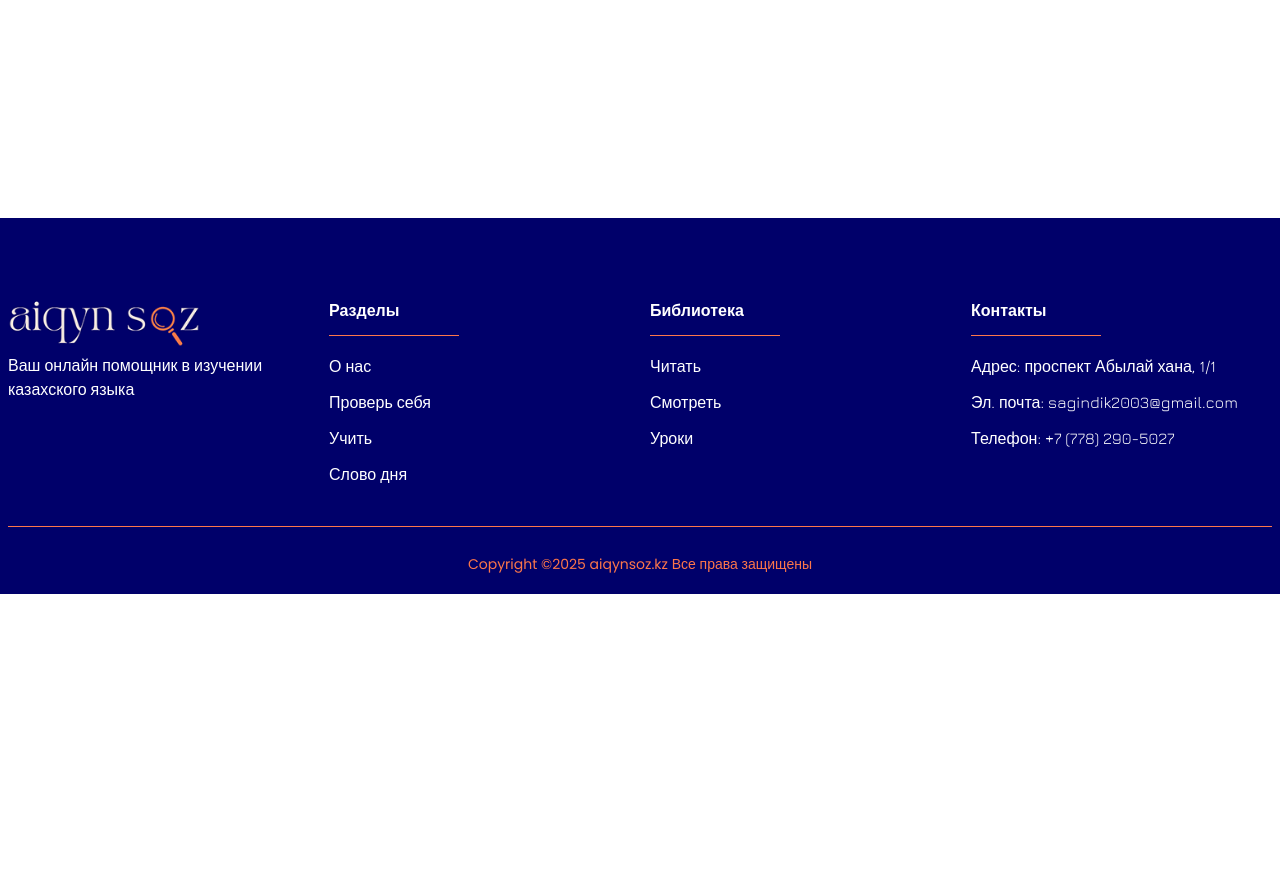
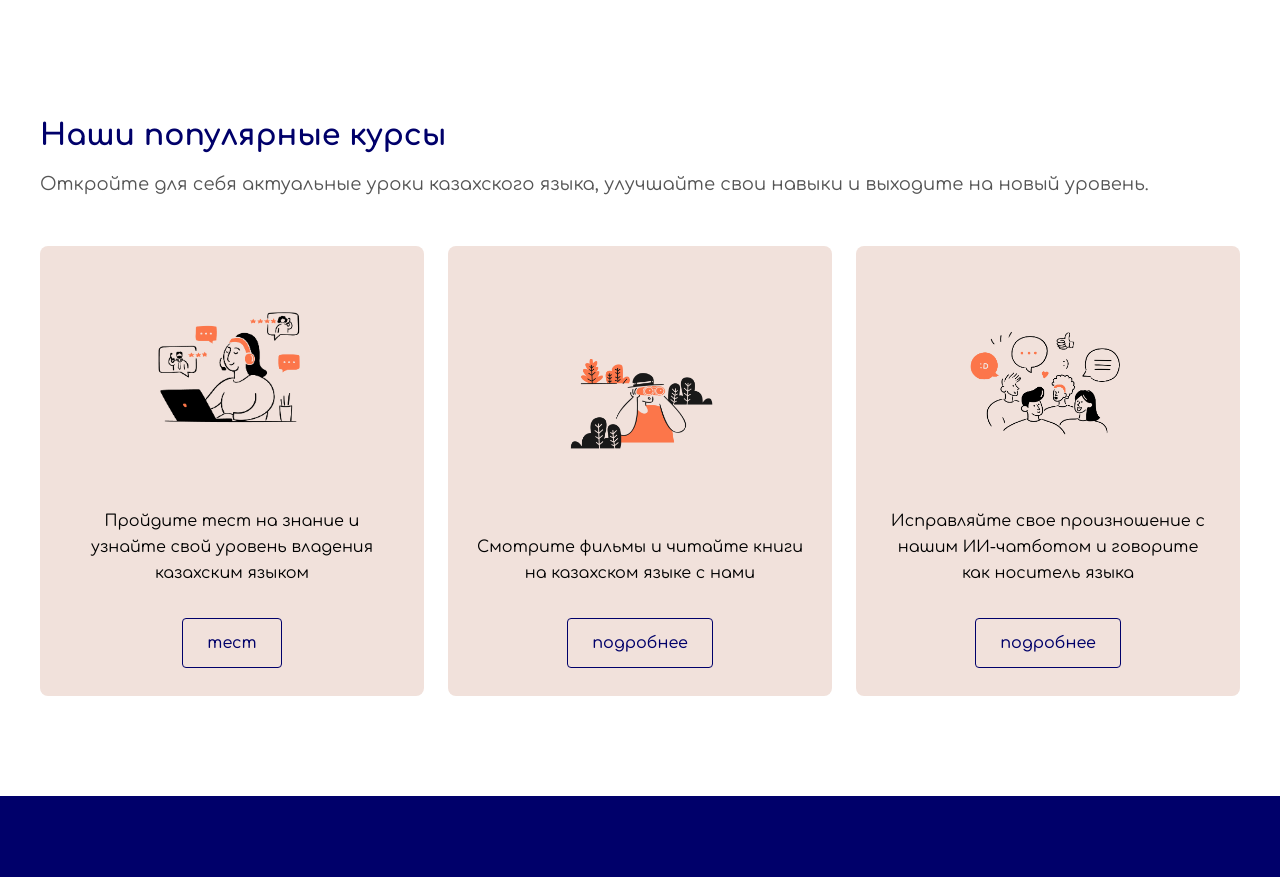
Before and after one commit to Sagyndyk840/aiqynsoz, a React (Vite) app: page / in a window 1280 px wide. Shown: the part 959-1836 px from the top of the page. Before the commit the page ends 1553 px from the top, so only its background shows below. Built offline with nearby package versions, Linux system fonts and the light colour scheme; a web font is replaced by a local one.

Commit message:
- Add CourseSection for HomePage and fix footer

```diff
--- a/src/app/styles/index.css
+++ b/src/app/styles/index.css
@@ -7,9 +7,10 @@
 :root {
     --font-family: "Jura", sans-serif;
     --second-family: "Poppins", sans-serif;
-    --third-family: "Inter", sans-serif;
-    --font3: "Jost", sans-serif;
-    --font4: "Lexend", sans-serif;
+    --inter-family: "Inter", sans-serif;
+    --jost-family: "Jost", sans-serif;
+    --lexend-family: "Lexend", sans-serif;
+    --comfortaa-family: "Lexend", sans-serif;
 }
 
 @theme {
@@ -32,9 +33,10 @@
     --font-inter: "Inter", sans-serif;
     --font-json: "Jost", sans-serif;
     --font-lexend: "Lexend", sans-serif;
+    --font-comfortaa: "Comfortaa", sans-serif;
 }
 
 body {
-    font-family: var(--font-family), sans-serif;
+    font-family: var(--comfortaa-family), sans-serif;
     font-size: 16px;
 }
--- /dev/null
+++ b/src/pages/home/ui/CoursesSection/CoursesSection.tsx
@@ -0,0 +1,74 @@
+import { useTranslation } from 'react-i18next'
+import { Link } from 'react-router-dom'
+import BaseButton from '@shared/ui/UI/Base/BaseButton.tsx'
+
+interface CourseCard {
+  img: string
+  alt: string,
+  text: string
+  link: string,
+  btnText: string
+}
+
+export const CoursesSection = () => {
+  const { t } = useTranslation()
+
+  const cards: CourseCard[] = [
+    {
+      img: '/assets/images/png/proficiency-illustration.png',
+      alt: 'Proficiency Test',
+      text: t('home.proficiencyCardText'),
+      link: '/proficiency-test',
+      btnText: t('home.test'),
+    },
+    {
+      img: '/assets/images/png/watch-read-illustration.png',
+      alt: 'Watch and Read',
+      text: t('home.watchReadCardText'),
+      link: '/learn',
+      btnText: t('home.more'),
+    },
+    {
+      img: '/assets/images/png/chatbot-illustration.png',
+      alt: 'AI Chatbot',
+      text: t('home.chatbotCardText'),
+      link: '/learn',
+      btnText: t('home.more'),
+    },
+  ]
+
+  return (
+    <section className="w-full max-w-full mx-auto my-0 px-4 sm:px-6 bg-white overflow-hidden">
+      <div className="max-w-[1200px] mx-auto bg-white">
+        <h2 className="text-3xl font-bold text-darkBlue mb-4 font-comfortaa">{t('home.popularCourses')}</h2>
+        <p className="text-lg font-comfortaa text-gray mb-12">{t('home.coursesDescription')}</p>
+        <div className="flex flex-col md:flex-row gap-6 w-full">
+          {cards.map((card, index) => (
+            <div
+              key={index}
+              className="flex-1 font-comfortaa bg-secondary p-7 rounded-lg flex flex-col items-center text-center h-[450px]"
+            >
+              <img
+                src={card.img}
+                alt={card.alt}
+                className="w-60 h-60 object-contain mx-auto mb-8"
+              />
+              <p className="w-full text-center mb-8 flex-grow text-base leading-relaxed text-black">
+                {card.text}
+              </p>
+              <Link
+                to={card.link}
+              >
+                <BaseButton variant="secondary">
+                  {card.btnText}
+                </BaseButton>
+              </Link>
+            </div>
+          ))}
+        </div>
+      </div>
+    </section>
+  )
+}
+
+export default CoursesSection
--- a/src/pages/home/ui/HeroSection/HeroSection.tsx
+++ b/src/pages/home/ui/HeroSection/HeroSection.tsx
@@ -11,7 +11,7 @@ const HeroSection = () => {
         <div
           className="flex flex-col md:flex-row items-center gap-6 lg:gap-8 py-8 md:py-0 min-h-[50vh] md:min-h-[60vh]">
           <div className="flex-1 w-full md:w-auto order-2 md:order-1 text-center md:text-left">
-            <h1 className="text-4xl sm:text-5xl md:text-6xl lg:text-[4rem] text-darkBlue leading-[1.2] mb-6 font-bold">
+            <h1 className="text-4xl sm:text-5xl md:text-6xl lg:text-[4rem] text-darkBlue leading-[1.2] mb-6">
               {t('home.headline')}
             </h1>
             <Link
--- a/src/pages/home/ui/HomePage/HomePage.tsx
+++ b/src/pages/home/ui/HomePage/HomePage.tsx
@@ -1,11 +1,13 @@
 import HeroSection from '@pages/home/ui/HeroSection/HeroSection.tsx'
 import WhySection from '@pages/home/ui/WhySection/WhySection.tsx'
+import CoursesSection from '@pages/home/ui/CoursesSection/CoursesSection.tsx'
 
 const HomePage = () => {
   return (
     <main>
       <HeroSection />
       <WhySection />
+      <CoursesSection />
     </main>
   )
 }
--- a/src/widgets/footer/ui/Footer.tsx
+++ b/src/widgets/footer/ui/Footer.tsx
@@ -20,7 +20,7 @@ const Footer = () => {
   ]
 
   return (
-    <footer className="bg-darkBlue pt-20 pb-5 mt-25">
+    <footer className="bg-darkBlue pt-20 pb-5 mt-25 font-jura">
       <div className="px-2 max-w-7xl mx-auto">
         <div className="grid grid-cols-1 md:grid-cols-2 lg:grid-cols-4 gap-5">
           <section className="footer__column">
```
